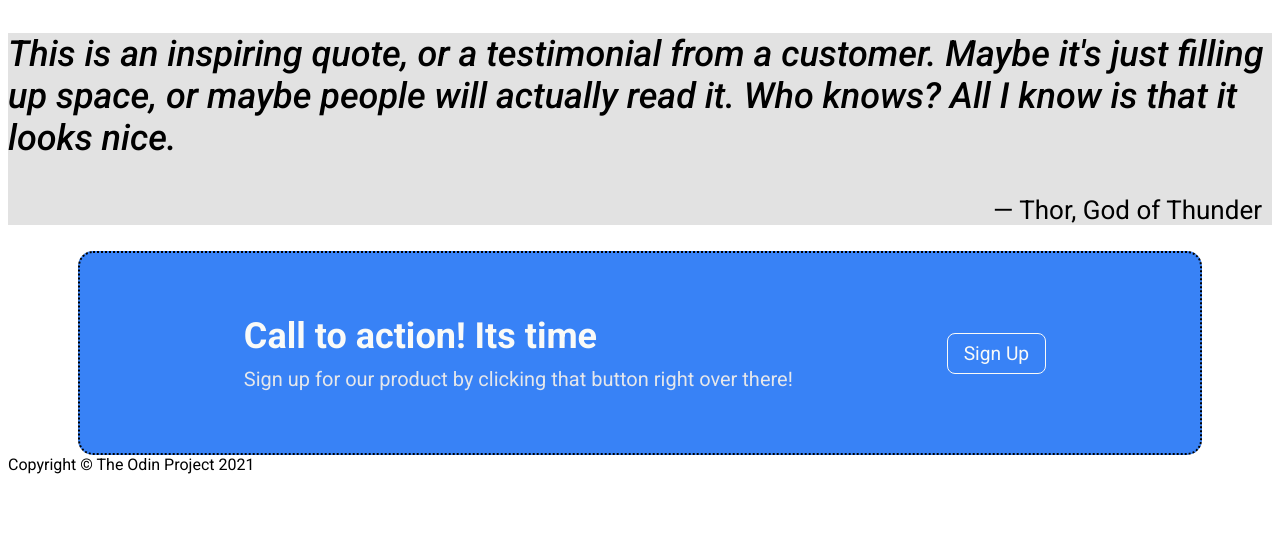
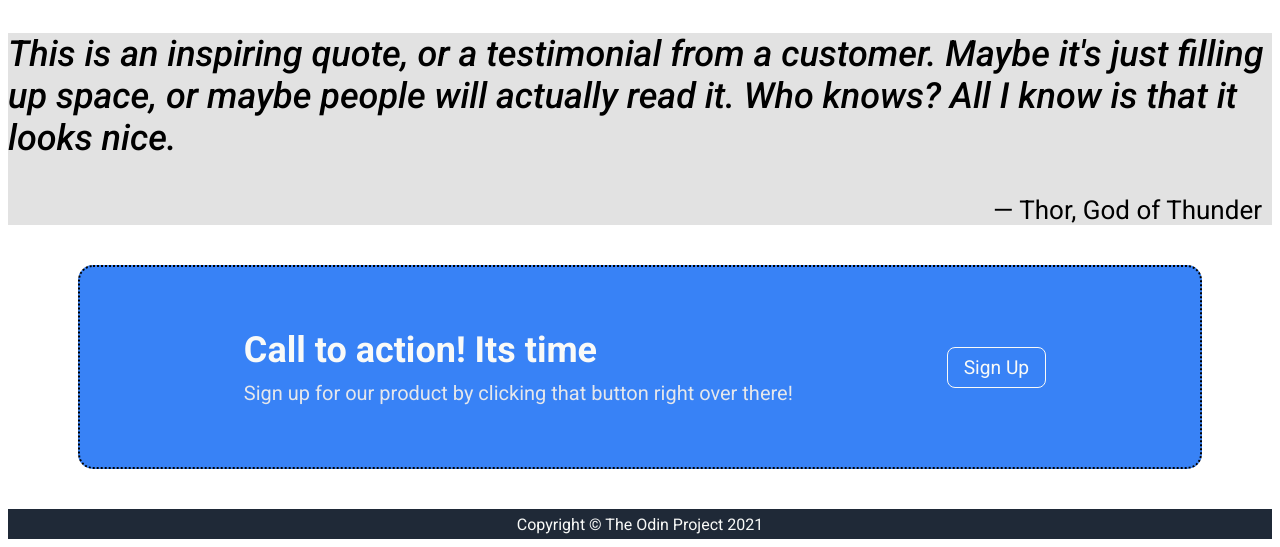
Before and after one commit to pattag0bi/odin-landing-page, a plain HTML site: page index.html in a window 1280 px wide. Shown: the part 962-1509 px from the top of the page. Before the commit the page ends 1444 px from the top, so only its background shows below. Drawn offline with Linux system fonts and the light colour scheme.

Commit message:
footer completed

```diff
--- a/styles.css
+++ b/styles.css
@@ -139,8 +139,7 @@ button{
     border: 2px dotted black;
     align-items: center;
     padding: 10px;
-    margin-left: 70px;
-    margin-right: 70px;
+    margin: 40px 70px;
     border-radius: 15px;
 
 
@@ -165,3 +164,13 @@ button{
     border:1px solid #F9FAF8;
     font-size: larger;
 }
+
+.footer{
+    background-color: #1F2937;
+    color: #F9FAF8;
+    text-align: center;
+    height: 30px;
+    display: flex;
+    justify-content: center;
+    align-items: center;
+}
```
